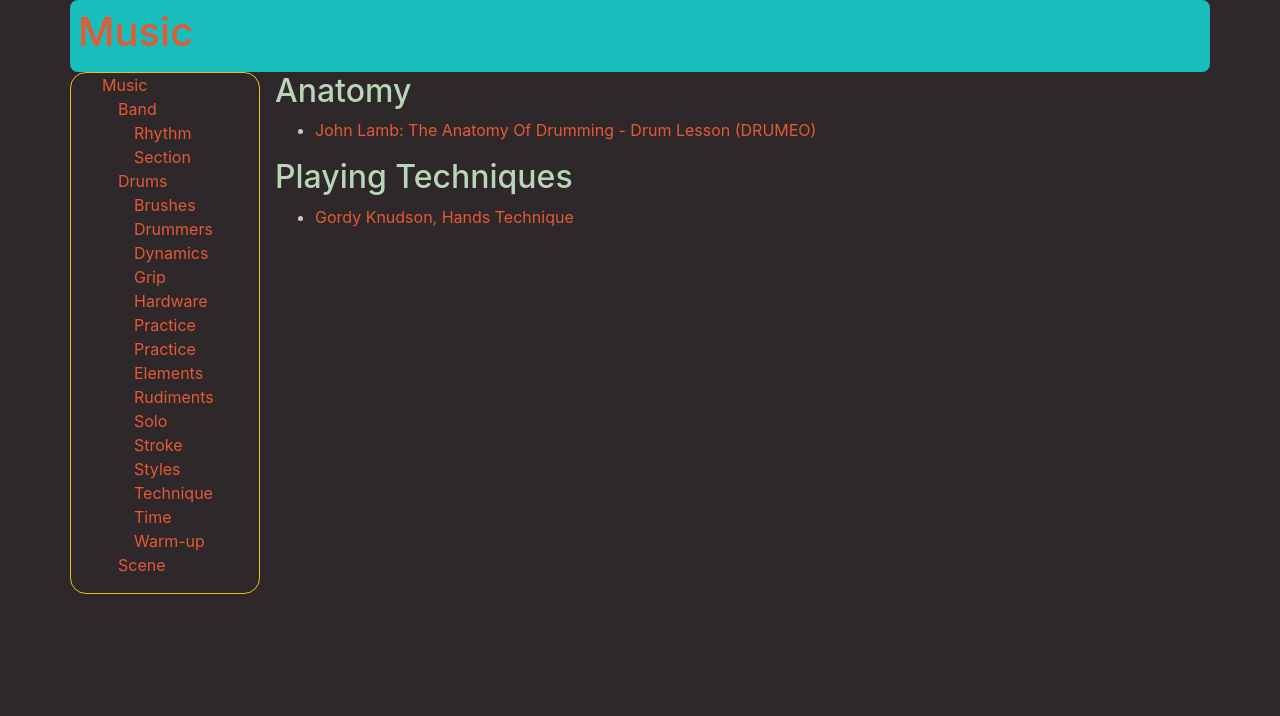
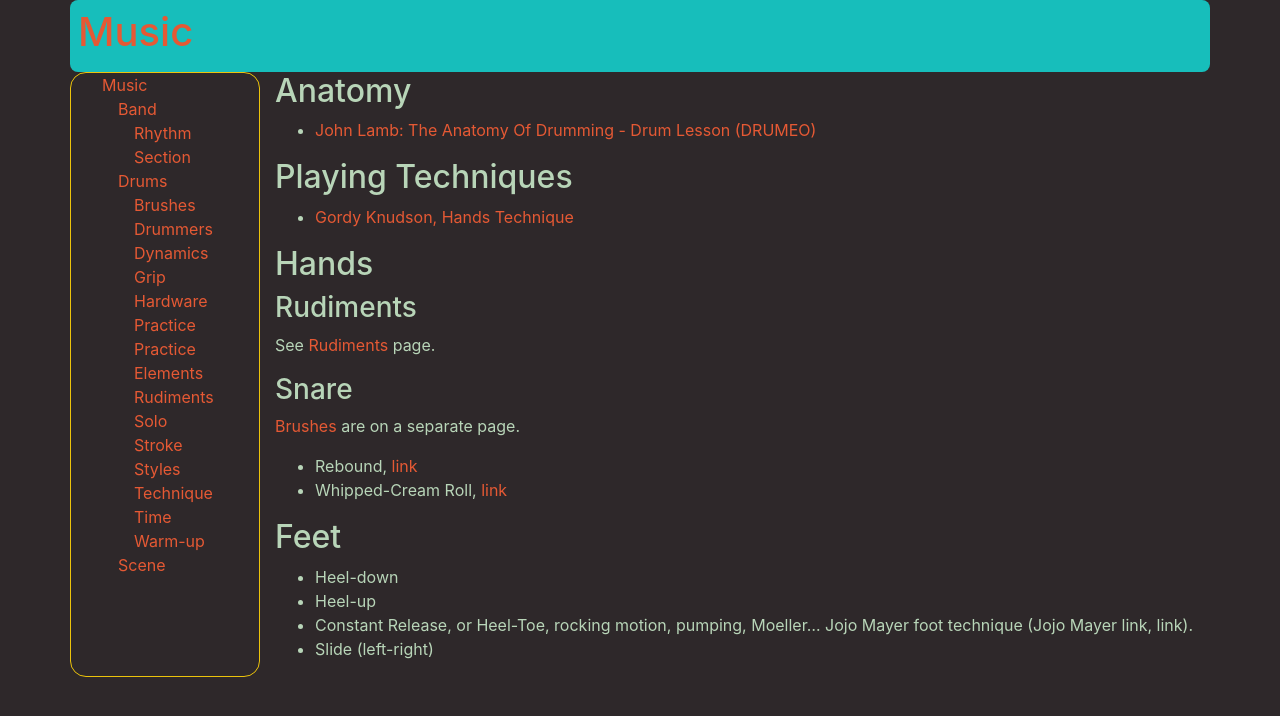
Before and after one commit to MisterY/music-site, a Jekyll site: the page built from drums/technique.md, in a window 1280 px wide. Shown: the top 716 px of the page. Built offline with Jekyll 4.4.1, drawn with Linux system fonts in a browser that asks for light colours; nearby versions of some CDN libraries; our own code applies the rules of GitHub Pages for plain Markdown files.

Commit message:
technique page migrated

```diff
--- a/drums/technique.md
+++ b/drums/technique.md
@@ -9,3 +9,23 @@ Title: Technique
 ## Playing Techniques
 
 - [Gordy Knudson, Hands Technique](https://www.youtube.com/playlist?list=PLf8Hk-i8-hkynJ3bGG4seOxvgdlZr0w5c)
+
+## Hands
+
+### Rudiments
+
+See [Rudiments](rudiments) page.
+
+### Snare
+
+[Brushes](brushes) are on a separate page.
+
+- Rebound, [link](http://www.drummerworld.com/Videos/stevesmithreboundaustralia.html)
+- Whipped-Cream Roll, [link](https://youtu.be/WkjzySUL_WM?t=10m15s)
+
+## Feet
+
+- Heel-down
+- Heel-up
+- Constant Release, or Heel-Toe, rocking motion, pumping, Moeller... Jojo Mayer foot technique (Jojo Mayer link, link).
+- Slide (left-right)
```
Also changed, not shown: drums/brushes.md (+4 -0 lines).
